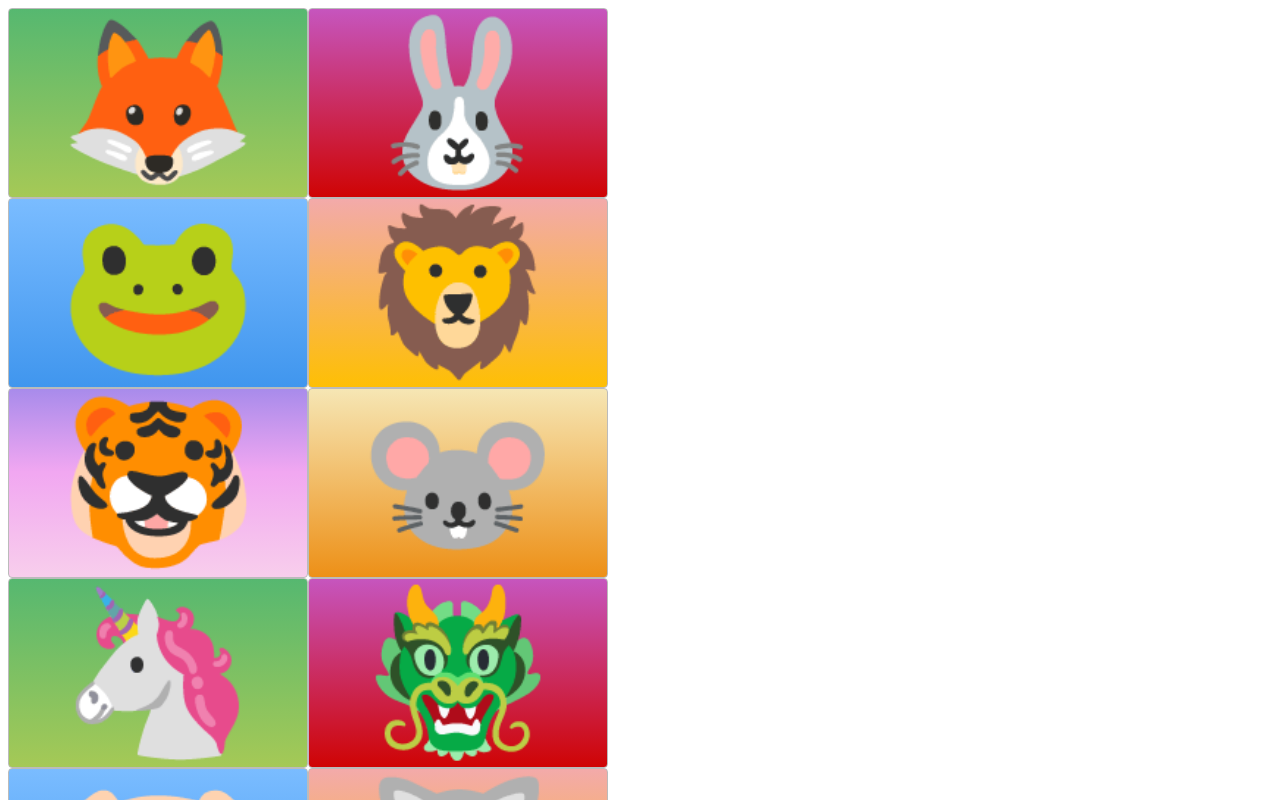
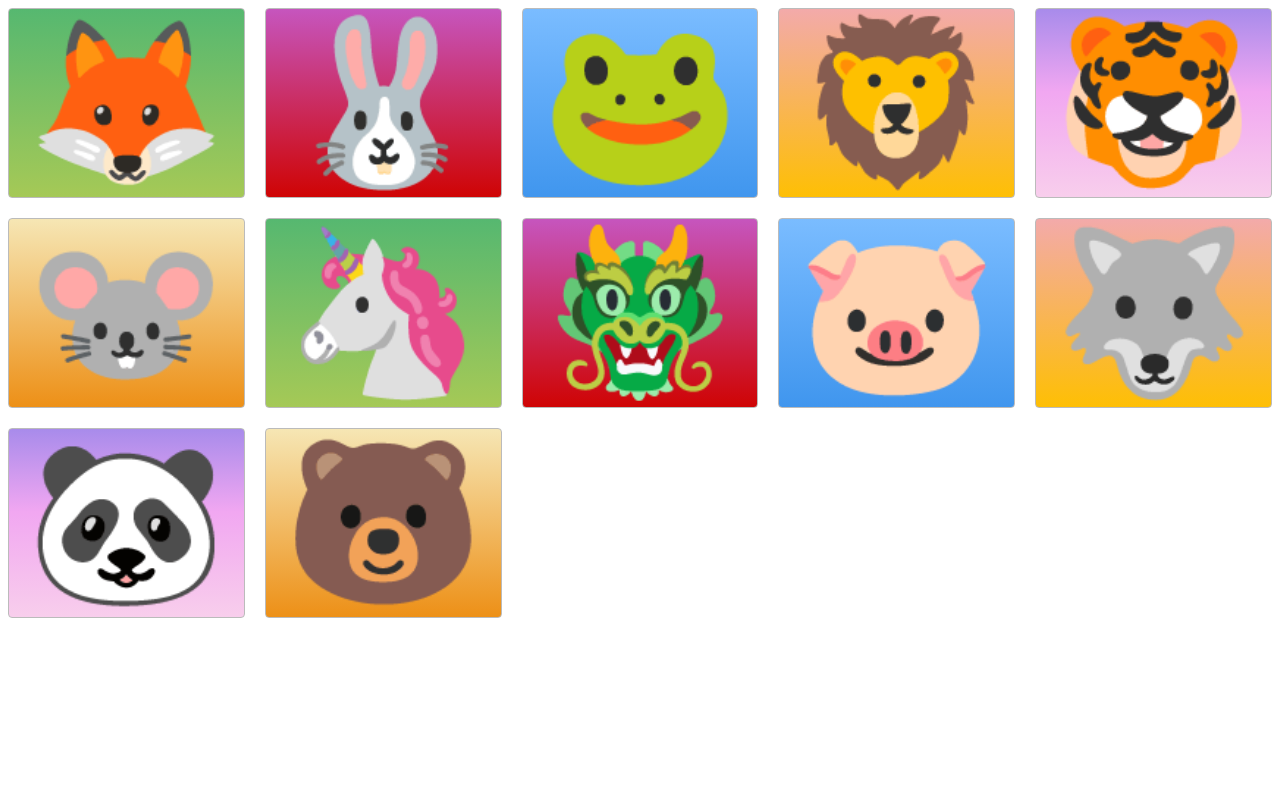
Before and after one commit to osu4life75/Udemy-Course-Project, a plain HTML site: page index.html in a window 1280 px wide. Shown: the top 800 px of the page. Drawn offline with Linux system fonts and the light colour scheme.

Commit message:
Update style.css

```diff
--- a/style.css
+++ b/style.css
@@ -1,6 +1,10 @@
 .container {
     display:grid;
-    grid-template-columns: 300px 300px;
+    grid-template-columns: repeat(auto-fill, minmax(200px,1fr));
+    grid-template-rows: 1fr;
+    gap: 20px;
+
+
 }
 
 .zone {
```
